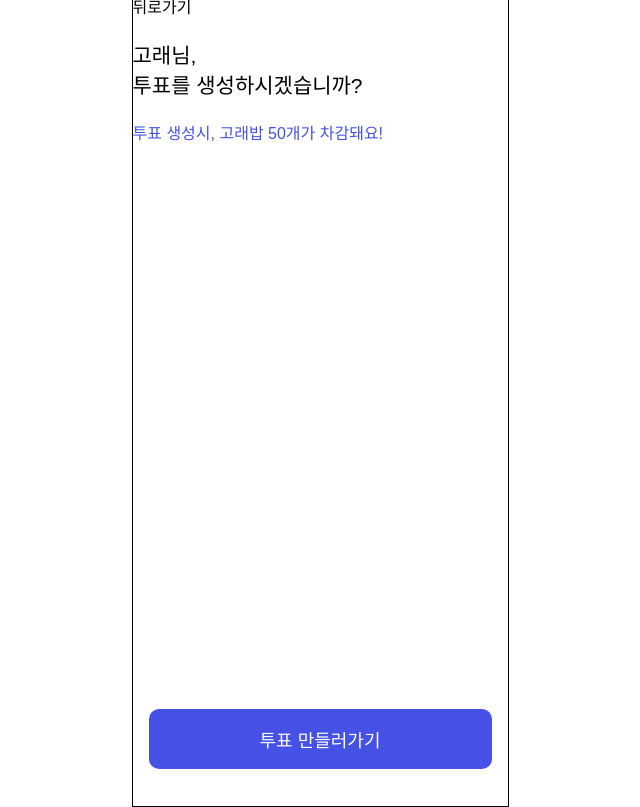
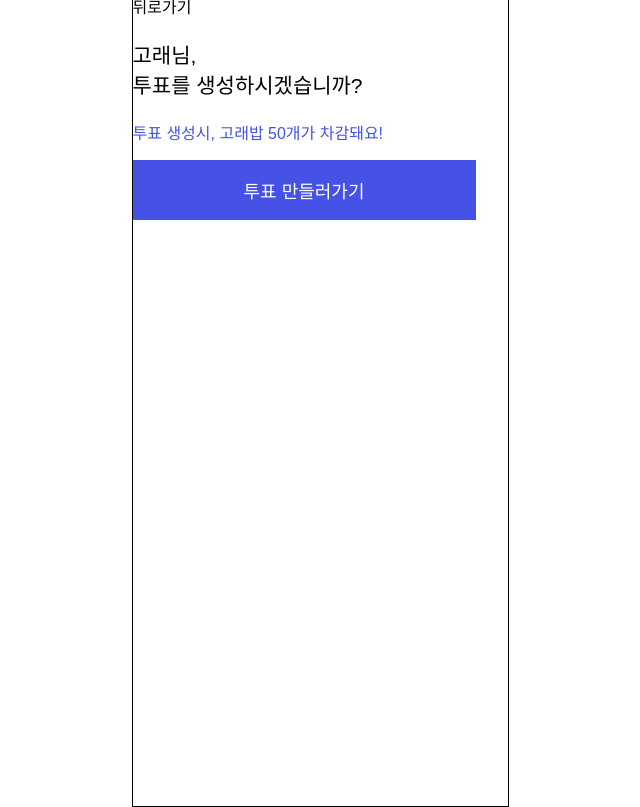
Before and after one commit to team-whaling/whaling-client, a React (Create React App) app: page /create in a window 1280 px wide. Shown: the whole page, without its empty margins (320-960 px from the left). Built offline with nearby package versions, Linux system fonts and the light colour scheme.

Commit message:
style: create vote main component화

```diff
--- /dev/null
+++ b/src/pages/createVote/CreateVoteMain.tsx
@@ -0,0 +1,31 @@
+import React from 'react';
+import color from '../../styles/color';
+import font from '../../styles/font';
+import styled from 'styled-components';
+import Button, { buttonStyle } from '../../components/Button';
+const CreateVoteMain = ({ nextStep }: any) => {
+  return (
+    <>
+      <Title>
+        고래님, <br />
+        투표를 생성하시겠습니까?
+      </Title>
+      <SubTitle>투표 생성시, 고래밥 50개가 차감돼요!</SubTitle>
+      <Button
+        buttonType="Progress"
+        content="투표 만들러가기"
+        style={buttonStyle}
+        onClick={nextStep}
+      />
+    </>
+  );
+};
+const Title = styled.p`
+  font-size: ${font.title[2]}px;
+`;
+const SubTitle = styled.p`
+  font-size: ${font.headline[2]}px;
+  color: ${color.blue[4]};
+`;
+
+export default CreateVoteMain;
--- a/src/pages/createVote/index.tsx
+++ b/src/pages/createVote/index.tsx
@@ -1,12 +1,17 @@
-import React, { useState, CSSProperties } from 'react';
-import color from '../../styles/color';
-import font from '../../styles/font';
-import styled from 'styled-components';
-import Button from '../../components/Button';
+import React, { useState } from 'react';
+import FirstStep from './FirstStep';
+import CreateVoteMain from './CreateVoteMain';
 const CreateVote = () => {
   const [step, setStep] = useState(0);
+  const prevStep = () => {
+    setStep(step - 1);
+  };
+  const nextStep = () => {
+    setStep(step + 1);
+  };
   switch (step) {
     case 1:
+      return <FirstStep />;
     case 2:
     case 3:
     case 4:
@@ -14,31 +19,9 @@ const CreateVote = () => {
   return (
     <div>
       <div>뒤로가기</div>
-      <Title>
-        고래님, <br />
-        투표를 생성하시겠습니까?
-      </Title>
-      <SubTitle>투표 생성시, 고래밥 50개가 차감돼요!</SubTitle>
-      <Button
-        buttonType="Progress"
-        content="투표 만들러가기"
-        style={buttonStyle}
-      />
+      <CreateVoteMain nextStep={nextStep} />
     </div>
   );
 };
-const Title = styled.p`
-  font-size: ${font.title[2]}px;
-`;
-const SubTitle = styled.p`
-  font-size: ${font.headline[2]}px;
-  color: ${color.blue[4]};
-`;
-const buttonStyle: CSSProperties = {
-  margin: '0 16px',
-  display: 'block',
-  borderRadius: '10px',
-  bottom: '31px',
-  position: 'absolute',
-};
+
 export default CreateVote;
```
